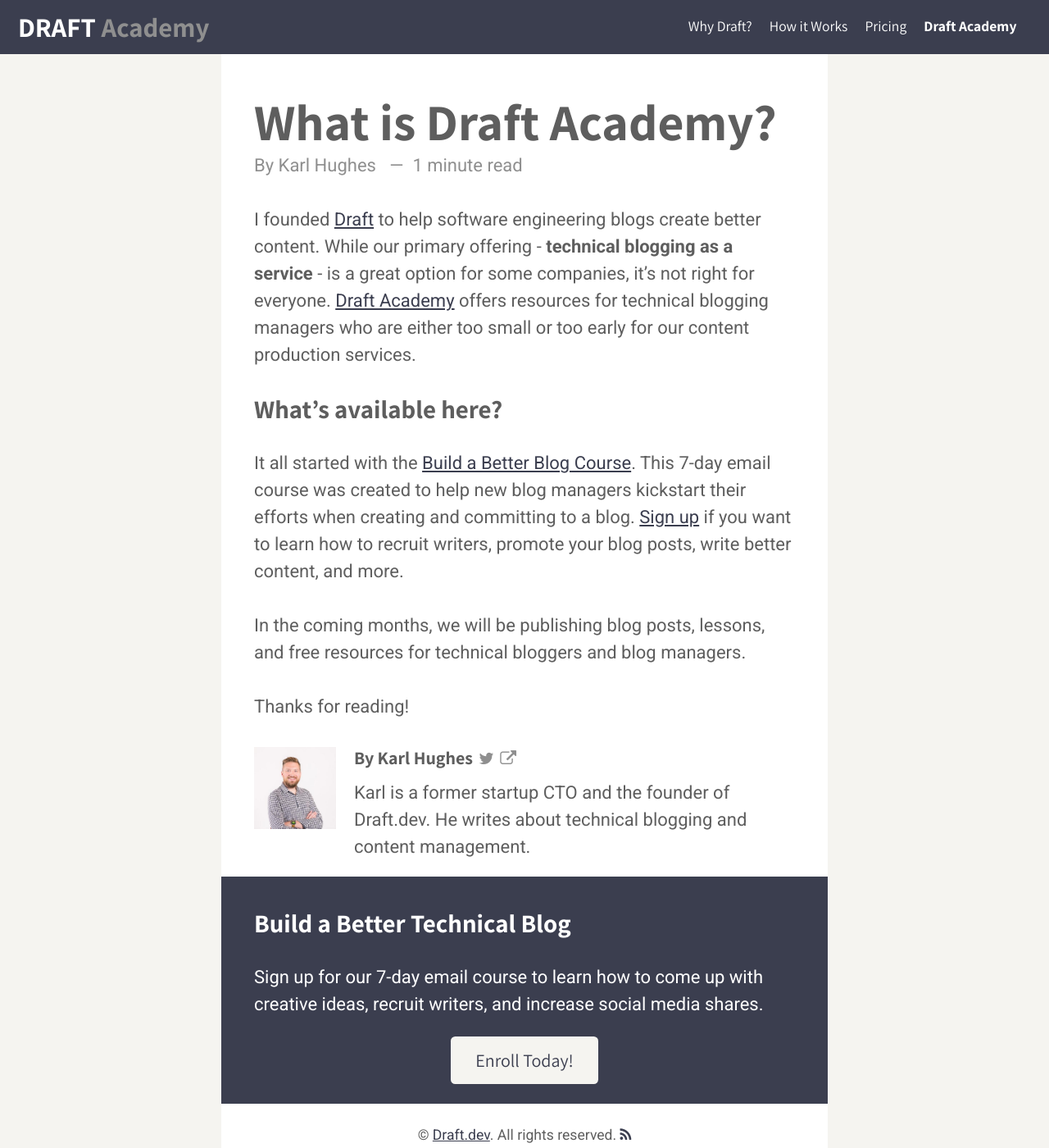
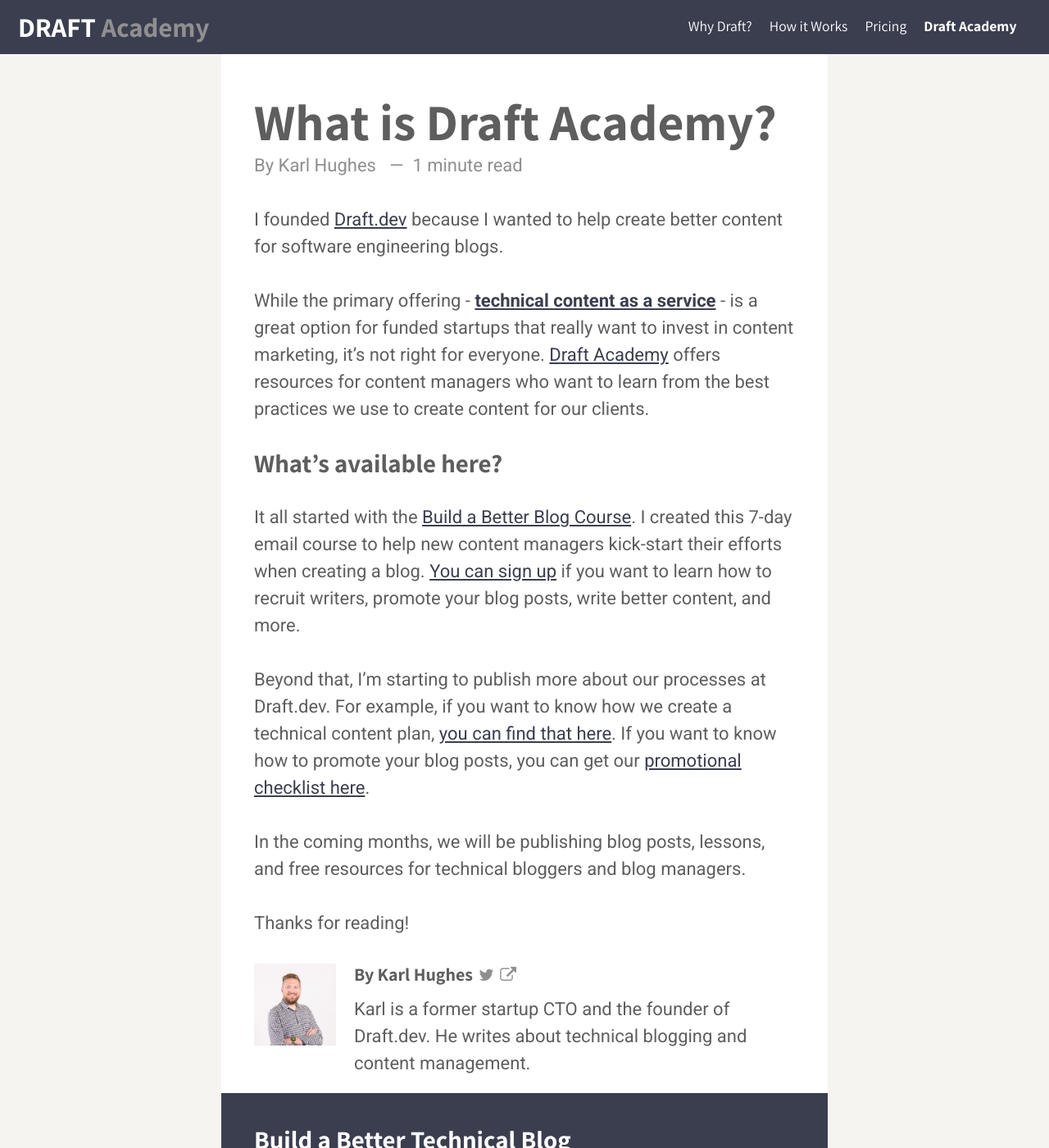
Before and after one commit to karllhughes/learn, a Jekyll site: the page built from _posts/2020-06-16-introduction.markdown, in a window 1280 px wide and 1400 px high. Shown: the whole window at 82% size. Built offline with Jekyll 4.4.1, drawn with Linux system fonts in a browser that asks for light colours.

Commit message:
Updating intro

```diff
--- a/_posts/2020-06-16-introduction.markdown
+++ b/_posts/2020-06-16-introduction.markdown
@@ -6,10 +6,14 @@
 categories: posts
 ---
 
-I founded [Draft](https://draft.dev) to help software engineering blogs create better content. While our primary offering - **technical blogging as a service** - is a great option for some companies, it's not right for everyone. [Draft Academy](/) offers resources for technical blogging managers who are either too small or too early for our content production services.
+I founded [Draft.dev](https://draft.dev) because I wanted to help create better content for software engineering blogs.
+
+While the primary offering - **[technical content as a service](https://draft.dev)** - is a great option for funded startups that really want to invest in content marketing, it's not right for everyone. [Draft Academy](/) offers resources for content managers who want to learn from the best practices we use to create content for our clients.
 
 ### What's available here?
-It all started with the [Build a Better Blog Course](https://draft.dev/#course). This 7-day email course was created to help new blog managers kickstart their efforts when creating and committing to a blog. [Sign up](https://draft.dev/#course) if you want to learn how to recruit writers, promote your blog posts, write better content, and more.
+It all started with the [Build a Better Blog Course](https://draft.dev/#course). I created this 7-day email course to help new content managers kick-start their efforts when creating a blog. [You can sign up](https://draft.dev/#course) if you want to learn how to recruit writers, promote your blog posts, write better content, and more.
+
+Beyond that, I'm starting to publish more about our processes at Draft.dev. For example, if you want to know how we create a technical content plan, [you can find that here](https://learn.draft.dev/posts/content-plan). If you want to know how to promote your blog posts, you can get our [promotional checklist here](https://learn.draft.dev/posts/promotion).
 
 In the coming months, we will be publishing blog posts, lessons, and free resources for technical bloggers and blog managers.
 
```
